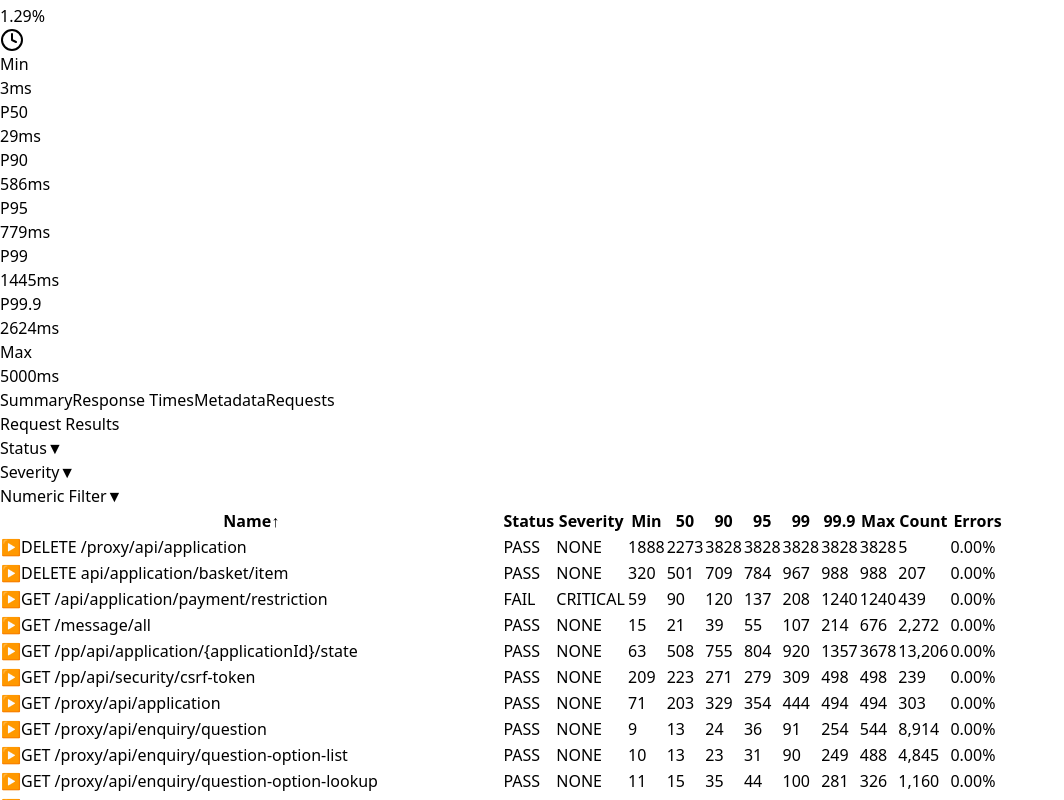
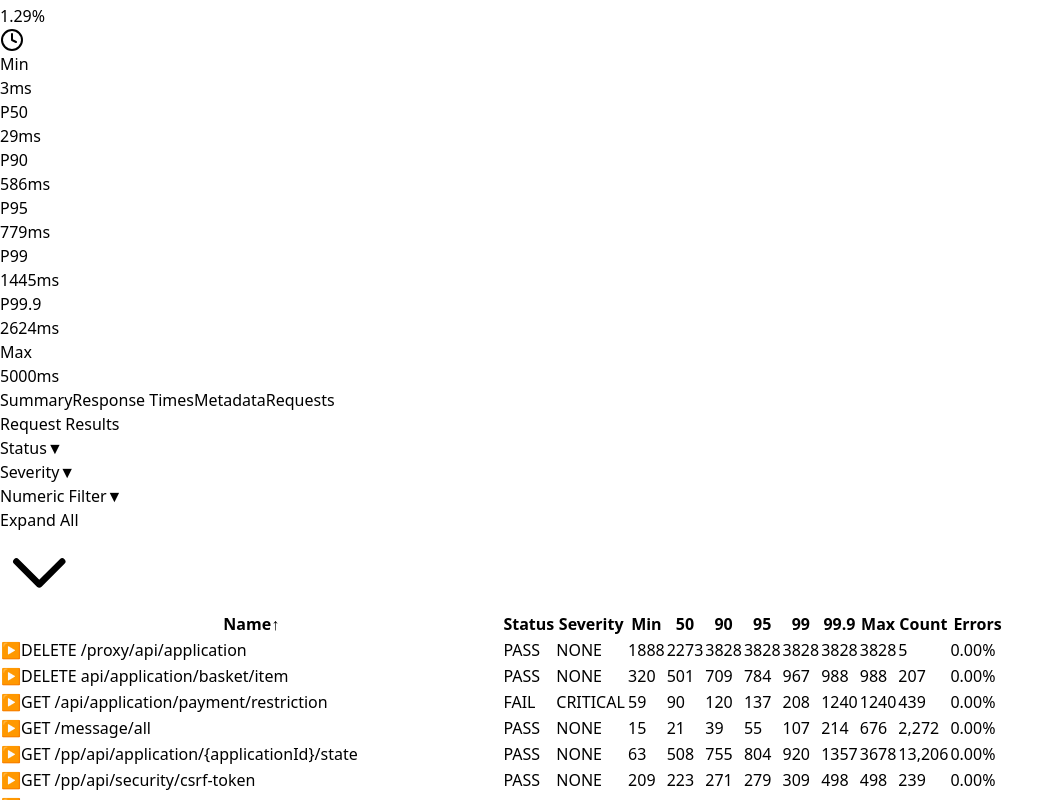
Before and after one commit to rtriunfo/dashboard-kimi-k2, a React (Vite) app: page / in a window 1280 px wide. Both pictures are taken after a click on the button "Requests". Shown: the part 500-1300 px from the top of the page, without its empty margins (0-1064 px from the left). Built offline with nearby package versions, Linux system fonts and the light colour scheme.

Commit message:
feat: add expand/collapse all functionality to requests table

```diff
--- a/src/components/RequestsTable.tsx
+++ b/src/components/RequestsTable.tsx
@@ -23,6 +23,7 @@ export const RequestsTable: React.FC<RequestsTableProps> = ({ testData }) => {
   const [numericValue, setNumericValue] = useState<string>('');
   const [isNumericDropdownOpen, setIsNumericDropdownOpen] = useState(false);
   const [expandedRows, setExpandedRows] = useState<Set<number>>(new Set());
+  const [isAllExpanded, setIsAllExpanded] = useState(false);
 
   // Refs for dropdowns to handle click outside
   const statusDropdownRef = useRef<HTMLDivElement>(null);
@@ -177,7 +178,15 @@ export const RequestsTable: React.FC<RequestsTableProps> = ({ testData }) => {
         newExpandedRows.add(resultId);
       }
       setExpandedRows(newExpandedRows);
+      // Update the all-expanded state if needed
+      if (newExpandedRows.size === 0) {
+        setIsAllExpanded(false);
+      } else if (newExpandedRows.size === filteredAndSortedResults.length) {
+        setIsAllExpanded(true);
+      }
     };
+
+
 
     const getNumericFieldValue = (result: RequestResult, field: string): number => {
       switch (field) {
@@ -233,6 +242,18 @@ export const RequestsTable: React.FC<RequestsTableProps> = ({ testData }) => {
         return sortDirection === 'asc' ? comparison : -comparison;
       });
     }, [requestResults, sortColumn, sortDirection, selectedStatuses, selectedSeverities, numericField, numericOperator, numericValue]);
+
+    const toggleExpandAll = () => {
+      if (isAllExpanded) {
+        // Collapse all
+        setExpandedRows(new Set());
+      } else {
+        // Expand all - use the same key format as in the row rendering
+        const allIds = filteredAndSortedResults.map((result, index) => result.id || index);
+        setExpandedRows(new Set(allIds));
+      }
+      setIsAllExpanded(!isAllExpanded);
+    };
 
     const SortableHeader: React.FC<{ column: SortColumn; children: React.ReactNode; className?: string }> = ({
       column,
@@ -444,6 +465,30 @@ export const RequestsTable: React.FC<RequestsTableProps> = ({ testData }) => {
               )}
             </div>
           )}
+          <div className="flex gap-2">
+            <button
+              onClick={toggleExpandAll}
+              className={`flex items-center gap-2 px-3 py-1.5 text-xs ${
+                isAllExpanded ? 'bg-blue-500/20 border-blue-500' : 'bg-slate-700/50 border-slate-600'
+              } text-white rounded-md border hover:bg-slate-600/50 transition-colors self-end`}
+            >
+              {isAllExpanded ? (
+                <>
+                  <span>Collapse All</span>
+                  <svg xmlns="http://www.w3.org/2000/svg" className="h-3 w-3" fill="none" viewBox="0 0 24 24" stroke="currentColor">
+                    <path strokeLinecap="round" strokeLinejoin="round" strokeWidth={2} d="M5 15l7-7 7 7" />
+                  </svg>
+                </>
+              ) : (
+                <>
+                  <span>Expand All</span>
+                  <svg xmlns="http://www.w3.org/2000/svg" className="h-3 w-3" fill="none" viewBox="0 0 24 24" stroke="currentColor">
+                    <path strokeLinecap="round" strokeLinejoin="round" strokeWidth={2} d="M19 9l-7 7-7-7" />
+                  </svg>
+                </>
+              )}
+            </button>
+
             {(selectedStatuses.size > 0 || selectedSeverities.size > 0 || (numericField && numericValue)) && (
               <button
                 onClick={clearFilters}
@@ -453,6 +498,7 @@ export const RequestsTable: React.FC<RequestsTableProps> = ({ testData }) => {
                 Clear all filters
               </button>
             )}
+          </div>
         </div>
       )}
 
```
Lines whose indentation alone changed are shown as unchanged.
